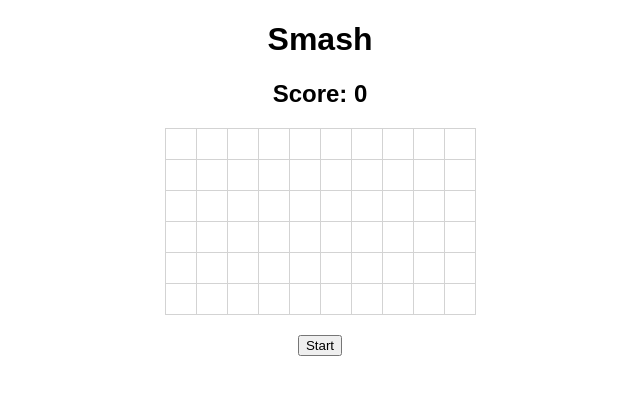
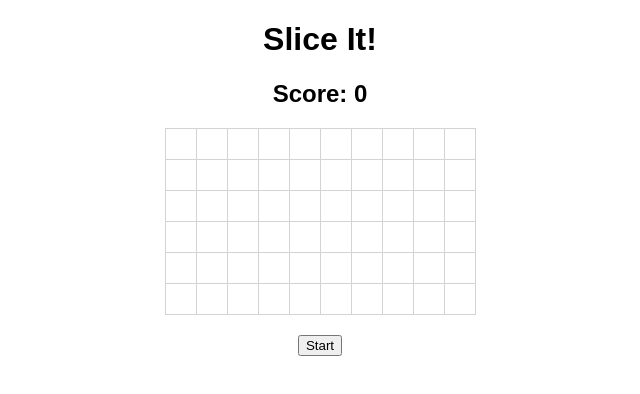
Before and after one commit to shrfrn/smash, a plain HTML site: page index.html in a window 1280 px wide. Shown: the full height of the page, 320-960 px from the left. Drawn offline with Linux system fonts and the light colour scheme.

Commit message:
Change name to Slice It!

```diff
--- a/index.html
+++ b/index.html
@@ -8,7 +8,7 @@
         <title>smash</title>
     </head>
     <body>
-        <h1>Smash</h1>
+        <h1>Slice It!</h1>
         <h2>Score: <span>0</span></h2>
 
         <table>
```
